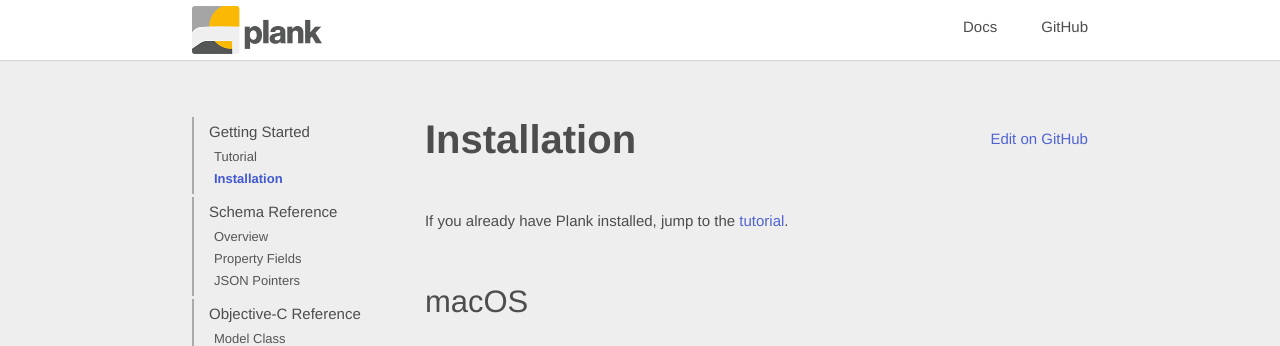
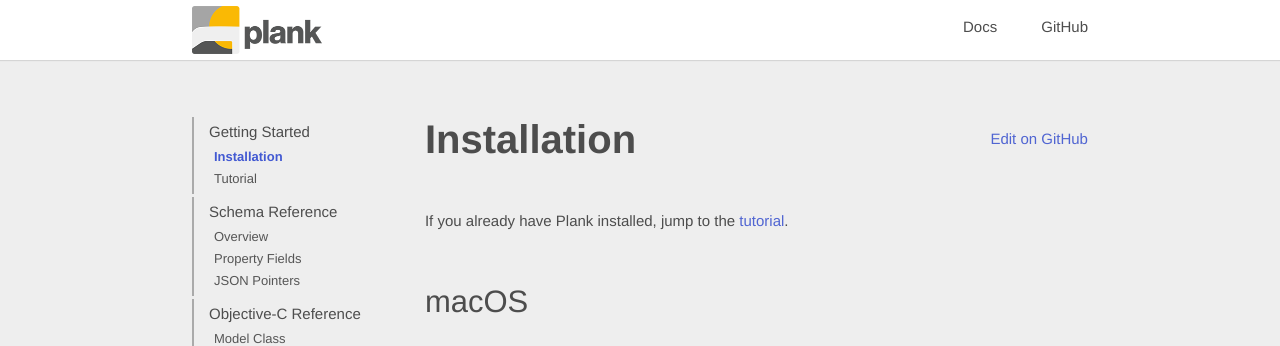
Before and after one commit to pinterest/plank, a Jekyll site: the page built from docs/_posts/2017-02-13-installation.md, in a window 1280 px wide and 900 px high. Shown: the top 346 px of the window. Built offline with Jekyll 4.4.1, drawn with Linux system fonts in a browser that asks for light colours.

Commit message:
Adjust ordering sidebar menu in docs

```diff
--- a/docs/_includes/sidebar.html
+++ b/docs/_includes/sidebar.html
@@ -4,7 +4,8 @@
 	        <li class="open">
 		        <span>{{ category.name }}</span>
 	            <ul>
-		            {% for post in site.categories[category.slug] %}
+                    {% assign sorted_posts = site.categories[category.slug] | sort "date"%}
+		            {% for post in sorted_posts %}
 				        <li class="open">
 				        	<a href="{{ post.url | prepend: site.baseurl }}" {% if page.url == post.url %}class="active"{% endif %}>{{ post.title }}</a>
 				        </li>
```
Also changed, not shown: docs/_posts/2017-02-10-objc-overview.md (renamed from docs/_posts/2017-02-12-objc-overview.md), docs/_posts/2017-02-13-installation.md (renamed from docs/_posts/2017-02-14-installation.md), docs/_posts/2017-02-13-json-schema-overview.md (renamed from docs/_posts/2017-02-17-json-schema-overview.md), docs/_posts/2017-02-14-property-fields.md (renamed from docs/_posts/2017-02-16-property-fields.md).
